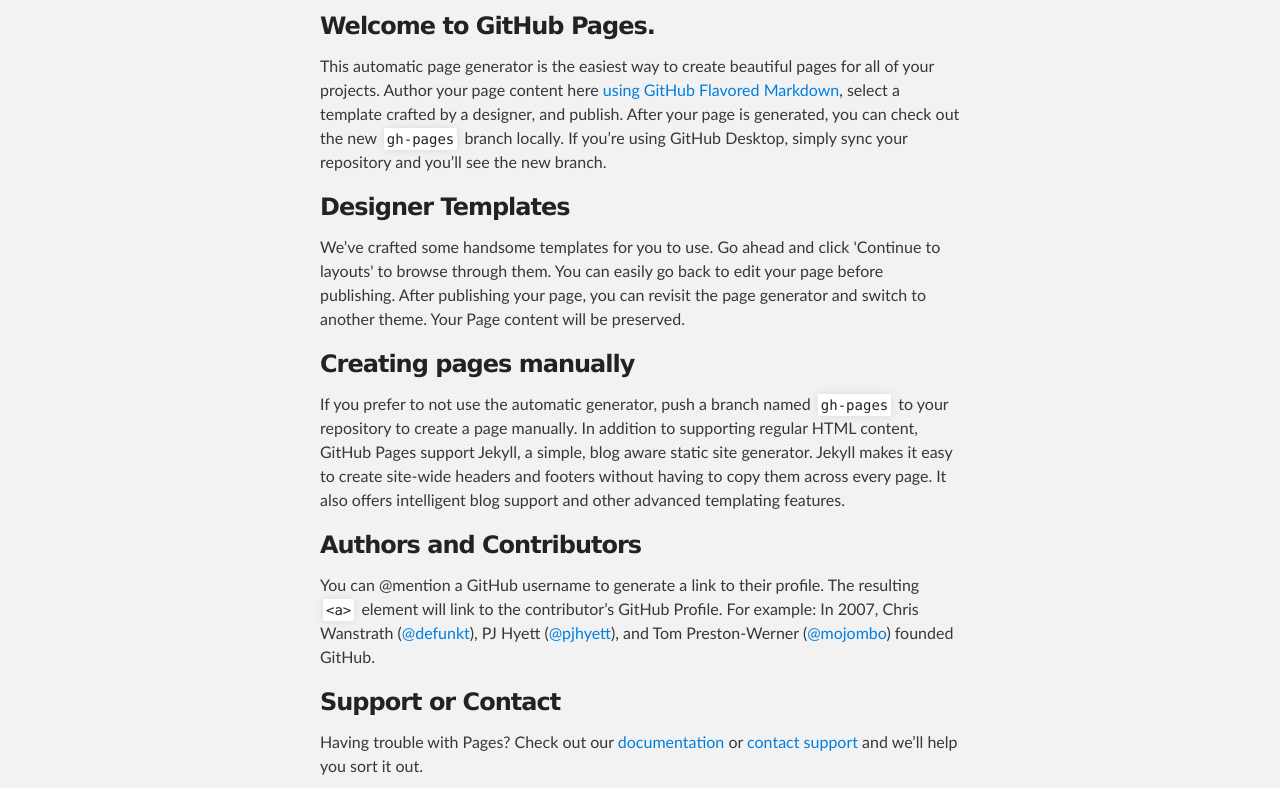
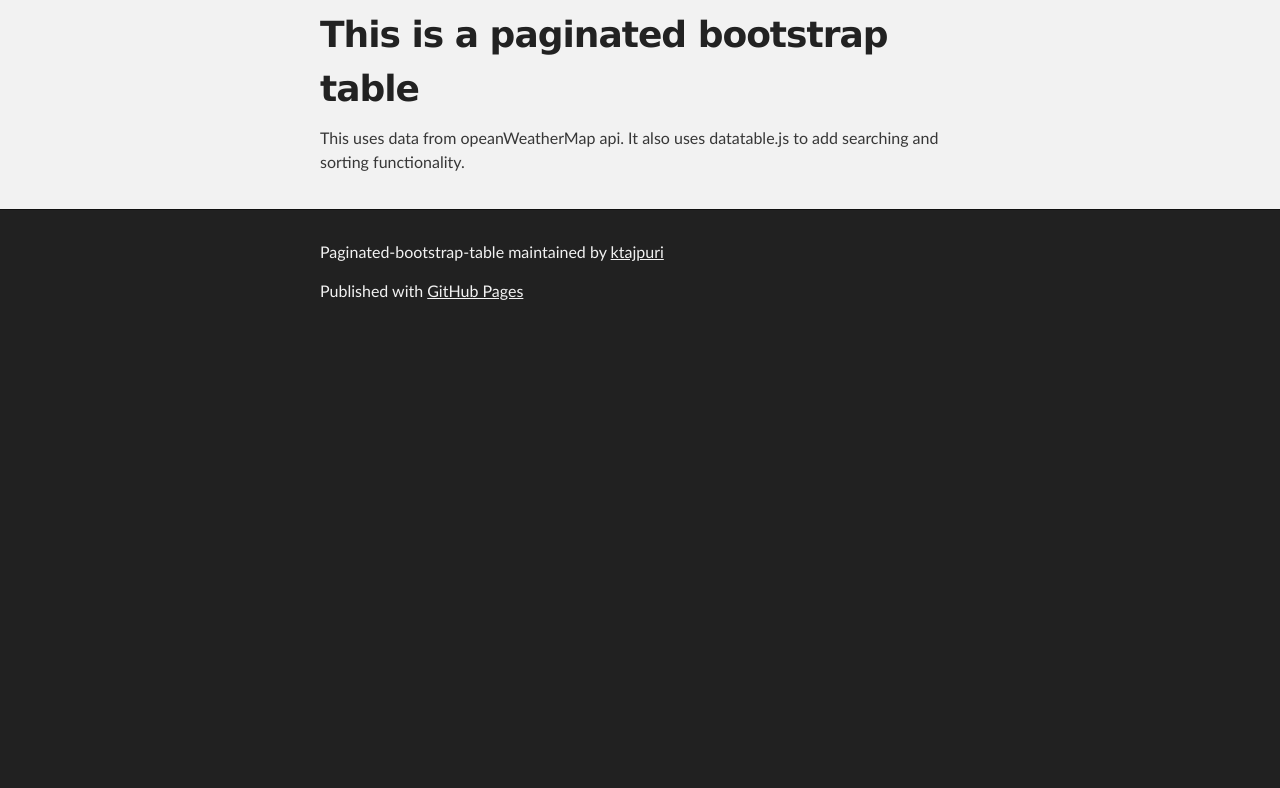
Before and after one commit to ktajpuri/ktajpuri.github.io, a plain HTML site: page index.html in a window 1280 px wide. Shown: the part 252-1040 px from the top of the page. After the commit the page ends 800 px from the top, so only its background shows below. Drawn offline with Linux system fonts and the light colour scheme.

```diff
--- a/index.html
+++ b/index.html
@@ -31,30 +31,10 @@
     <!-- MAIN CONTENT -->
     <div id="main_content_wrap" class="outer">
       <section id="main_content" class="inner">
-        <h3>
-<a id="welcome-to-github-pages" class="anchor" href="#welcome-to-github-pages" aria-hidden="true"><span aria-hidden="true" class="octicon octicon-link"></span></a>Welcome to GitHub Pages.</h3>
+        <h1>
+<a id="this-is-a-paginated-bootstrap-table" class="anchor" href="#this-is-a-paginated-bootstrap-table" aria-hidden="true"><span aria-hidden="true" class="octicon octicon-link"></span></a>This is a paginated bootstrap table</h1>
 
-<p>This automatic page generator is the easiest way to create beautiful pages for all of your projects. Author your page content here <a href="https://guides.github.com/features/mastering-markdown/">using GitHub Flavored Markdown</a>, select a template crafted by a designer, and publish. After your page is generated, you can check out the new <code>gh-pages</code> branch locally. If you’re using GitHub Desktop, simply sync your repository and you’ll see the new branch.</p>
-
-<h3>
-<a id="designer-templates" class="anchor" href="#designer-templates" aria-hidden="true"><span aria-hidden="true" class="octicon octicon-link"></span></a>Designer Templates</h3>
-
-<p>We’ve crafted some handsome templates for you to use. Go ahead and click 'Continue to layouts' to browse through them. You can easily go back to edit your page before publishing. After publishing your page, you can revisit the page generator and switch to another theme. Your Page content will be preserved.</p>
-
-<h3>
-<a id="creating-pages-manually" class="anchor" href="#creating-pages-manually" aria-hidden="true"><span aria-hidden="true" class="octicon octicon-link"></span></a>Creating pages manually</h3>
-
-<p>If you prefer to not use the automatic generator, push a branch named <code>gh-pages</code> to your repository to create a page manually. In addition to supporting regular HTML content, GitHub Pages support Jekyll, a simple, blog aware static site generator. Jekyll makes it easy to create site-wide headers and footers without having to copy them across every page. It also offers intelligent blog support and other advanced templating features.</p>
-
-<h3>
-<a id="authors-and-contributors" class="anchor" href="#authors-and-contributors" aria-hidden="true"><span aria-hidden="true" class="octicon octicon-link"></span></a>Authors and Contributors</h3>
-
-<p>You can @mention a GitHub username to generate a link to their profile. The resulting <code>&lt;a&gt;</code> element will link to the contributor’s GitHub Profile. For example: In 2007, Chris Wanstrath (<a href="https://github.com/defunkt" class="user-mention">@defunkt</a>), PJ Hyett (<a href="https://github.com/pjhyett" class="user-mention">@pjhyett</a>), and Tom Preston-Werner (<a href="https://github.com/mojombo" class="user-mention">@mojombo</a>) founded GitHub.</p>
-
-<h3>
-<a id="support-or-contact" class="anchor" href="#support-or-contact" aria-hidden="true"><span aria-hidden="true" class="octicon octicon-link"></span></a>Support or Contact</h3>
-
-<p>Having trouble with Pages? Check out our <a href="https://help.github.com/pages">documentation</a> or <a href="https://github.com/contact">contact support</a> and we’ll help you sort it out.</p>
+<p>This uses data from opeanWeatherMap api. It also uses datatable.js to add searching and sorting functionality.</p>
       </section>
     </div>
 
```
Also changed, not shown: params.json (+1 -1 lines).
